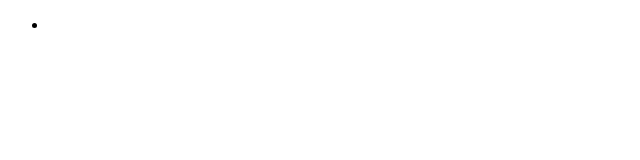
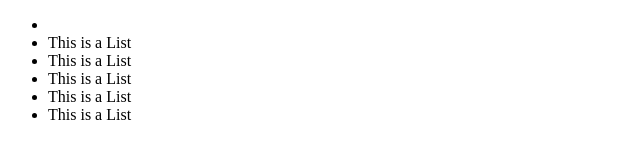
Before and after one commit to KereBere/git_github_vscode, a plain HTML site: page index.html in a window 1280 px wide. Shown: the whole page, without its empty margins (0-640 px from the left). Drawn offline with Linux system fonts and the light colour scheme.

Commit message:
a new file added & some changed

```diff
--- a/app.js
+++ b/app.js
@@ -0,0 +1,3 @@
+array.forEach(element => {
+
+});
--- a/index.html
+++ b/index.html
@@ -14,7 +14,11 @@
 <div class="container">
     <ul>
         <li>
-
+            <li>This is a List</li>
+            <li>This is a List</li>
+            <li>This is a List</li>
+            <li>This is a List</li>
+            <li>This is a List</li>
         </li>
     </ul>
 </div>
```
Also changed, not shown: test.html (added).
